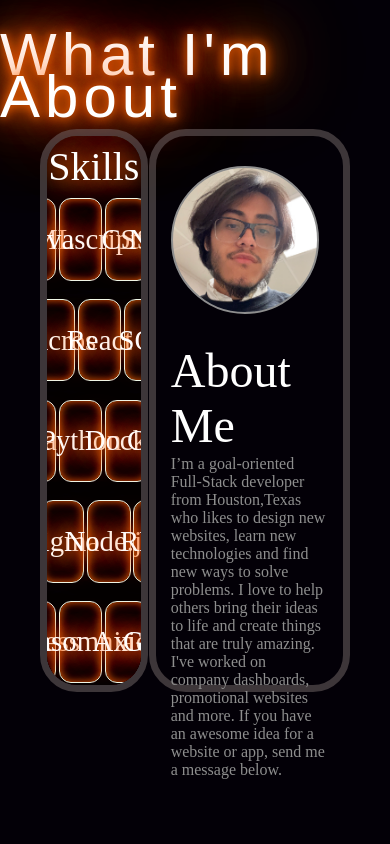
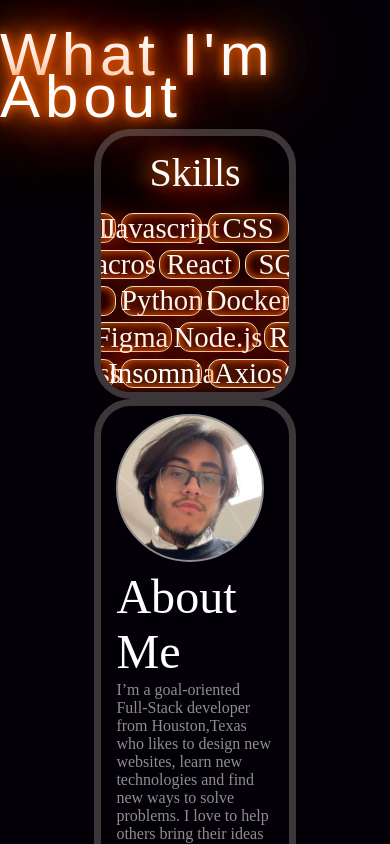
Before and after one commit to BossyLemon0/React_Portfolio, a React (Create React App) app: page / in a window 390 px wide. Shown: the part 900-1744 px from the top of the page. Built offline with nearby package versions, Linux system fonts and the light colour scheme.

Commit message:
about me cards' responsiveness

```diff
--- a/src/styles/App.css
+++ b/src/styles/App.css
@@ -436,10 +436,29 @@ body{
   .nav{
     padding: 0;
   }
+  .about{
+    height: auto;
+  }
+  .contentContainer{
+    flex-direction: column;
+    height: auto;
+    align-items: center;
+}
+.contentFrames{
+    flex: 1 1 100%;
+    width: 60%;
+    /* height: 60%; */
+}
 }
 
 @media (min-width: 768px) and (max-width: 991px) {
     /* CSS rules for small laptops */
+    .contentContainer{
+        /* flex-direction: column; */
+    }
+    .contentFrames{
+        flex: 1 1 100%;
+    }
   }
 
   @media (min-width: 992px) and (max-width: 1199px) {
```
